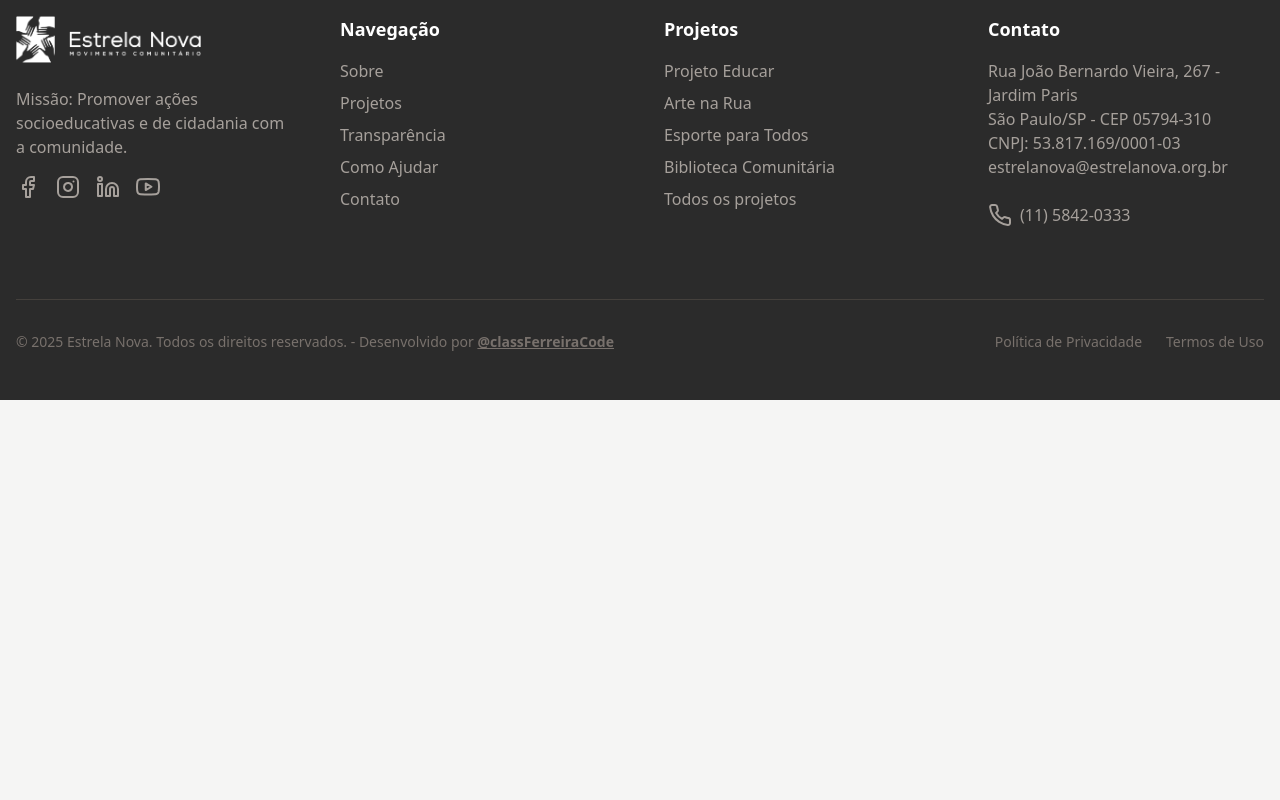
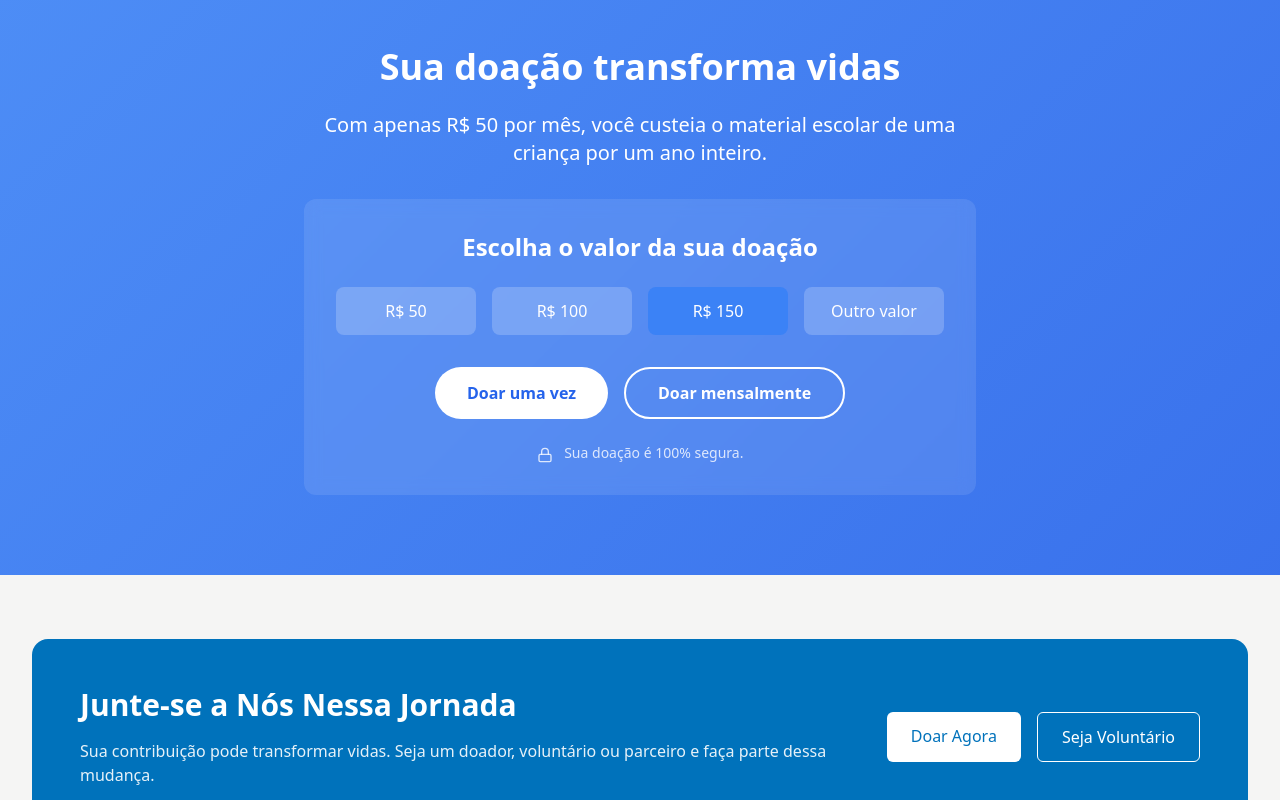
Before and after one commit to classferreiracode/estrela-nova, a Vue app: page / in a window 1280 px wide. Shown: the part 4320-5120 px from the top of the page. Before the commit the page ends 4720 px from the top, so only its background shows below. Built offline with nearby package versions, Linux system fonts and the light colour scheme.

Commit message:
feat: update footer and home view components with new layout and donation section

```diff
--- a/src/components/FooterComponent.vue
+++ b/src/components/FooterComponent.vue
@@ -2,155 +2,131 @@
 import { onMounted } from 'vue'
 
 onMounted(() => {
-    feather.replace()
+    window.feather.replace()
 })
 </script>
 <template>
     <!-- Footer -->
-    <footer class="bg-[#2B2B2B] text-white py-12">
-        <div class="container mx-auto px-4">
-            <div class="grid grid-cols-1 md:grid-cols-4 gap-12">
+    <footer class="bg-stone-800 text-white pt-12 pb-6">
+        <div class="max-w-7xl mx-auto px-4 sm:px-6 lg:px-8">
+            <div class="grid md:grid-cols-4 gap-8 mb-8">
                 <div>
-                    <a href="/" class="flex items-center mb-6">
-                        <img
-                            src="@/assets/images/logo-branco.png"
-                            alt="Logo Estrela Nova"
-                            class="h-12 mr-3"
-                        />
-                    </a>
-                    <p class="text-stone-400 mb-4">
-                        Missão: Promover ações socioeducativas e de cidadania com a comunidade.
+                    <img
+                        src="@/assets/images/logo-branco.png"
+                        alt="Logo Estrela Nova"
+                        class="h-12 mr-3"
+                    />
+                    <p class="text-stone-300 mb-4">
+                        Promovendo ações socioeducativas e de cidadania com a comunidade.
                     </p>
                     <div class="flex space-x-4">
-                        <a href="#" class="text-stone-400 hover:text-white transition-slow">
+                        <a
+                            href="https://www.facebook.com/EstrelaNovaMC/"
+                            target="_blank"
+                            class="text-stone-300 hover:text-white"
+                        >
                             <i data-feather="facebook"></i>
                         </a>
-                        <a href="#" class="text-stone-400 hover:text-white transition-slow">
+                        <a
+                            href="https://www.instagram.com/estrelanovamc/"
+                            target="_blank"
+                            class="text-stone-300 hover:text-white"
+                        >
                             <i data-feather="instagram"></i>
                         </a>
-                        <a href="#" class="text-stone-400 hover:text-white transition-slow">
+                        <a
+                            href="https://www.linkedin.com/company/estrelanovamc/"
+                            target="_blank"
+                            class="text-stone-300 hover:text-white"
+                        >
                             <i data-feather="linkedin"></i>
                         </a>
-                        <a href="#" class="text-stone-400 hover:text-white transition-slow">
+                        <a
+                            href="https://youtube.com/estrelanovamc/"
+                            target="_blank"
+                            class="text-stone-300 hover:text-white"
+                        >
                             <i data-feather="youtube"></i>
                         </a>
                     </div>
                 </div>
-
                 <div>
-                    <h3 class="font-bold text-lg mb-4">Navegação</h3>
+                    <h4 class="font-bold mb-4">Links Rápidos</h4>
                     <ul class="space-y-2">
                         <li>
-                            <a href="#sobre" class="text-stone-400 hover:text-white transition-slow"
-                                >Sobre</a
-                            >
+                            <a href="#" class="text-stone-300 hover:text-white">Início</a>
                         </li>
                         <li>
-                            <a
-                                href="#projetos"
-                                class="text-stone-400 hover:text-white transition-slow"
-                                >Projetos</a
-                            >
+                            <a href="#" class="text-stone-300 hover:text-white">Sobre Nós</a>
                         </li>
                         <li>
-                            <a
-                                href="#transparencia"
-                                class="text-stone-400 hover:text-white transition-slow"
-                                >Transparência</a
-                            >
+                            <a href="#" class="text-stone-300 hover:text-white">Projetos</a>
                         </li>
                         <li>
-                            <a
-                                href="#ajudar"
-                                class="text-stone-400 hover:text-white transition-slow"
-                                >Como Ajudar</a
-                            >
+                            <a href="#" class="text-stone-300 hover:text-white">Como Ajudar</a>
                         </li>
                         <li>
-                            <a
-                                href="#contato"
-                                class="text-stone-400 hover:text-white transition-slow"
-                                >Contato</a
-                            >
+                            <a href="#" class="text-stone-300 hover:text-white">Contato</a>
                         </li>
                     </ul>
                 </div>
-
                 <div>
-                    <h3 class="font-bold text-lg mb-4">Projetos</h3>
-                    <ul class="space-y-2">
-                        <li>
-                            <a href="#" class="text-stone-400 hover:text-white transition-slow"
-                                >Projeto Educar</a
-                            >
+                    <h4 class="font-bold mb-4">Contato</h4>
+                    <ul class="space-y-2 text-stone-300">
+                        <li class="flex items-start">
+                            <i data-feather="map-pin" class="mr-2 mt-1 flex-shrink-0"></i>
+                            <span>Rua João Bernardo Vieira, 267 - Jardim Paris, São Paulo/SP</span>
                         </li>
-                        <li>
-                            <a href="#" class="text-stone-400 hover:text-white transition-slow"
-                                >Arte na Rua</a
-                            >
+                        <li class="flex items-center">
+                            <i data-feather="mail" class="mr-2"></i>
+                            <span>estrelanova@estrelanova.org.br</span>
                         </li>
-                        <li>
-                            <a href="#" class="text-stone-400 hover:text-white transition-slow"
-                                >Esporte para Todos</a
-                            >
-                        </li>
-                        <li>
-                            <a href="#" class="text-stone-400 hover:text-white transition-slow"
-                                >Biblioteca Comunitária</a
-                            >
-                        </li>
-                        <li>
-                            <a href="#" class="text-stone-400 hover:text-white transition-slow"
-                                >Todos os projetos</a
-                            >
+                        <li class="flex items-center">
+                            <i data-feather="phone" class="mr-2"></i>
+                            <span>(11) 5842-0333</span>
                         </li>
                     </ul>
                 </div>
-
                 <div>
-                    <h3 class="font-bold text-lg mb-4">Contato</h3>
-                    <address class="not-italic text-stone-400">
-                        Rua João Bernardo Vieira, 267 - Jardim Paris<br />
-                        São Paulo/SP - CEP 05794-310<br />
-                        CNPJ: 53.817.169/0001-03<br />
-                        <a
-                            href="mailto:estrelanova@estrelanova.org.br"
-                            class="hover:text-white transition-slow"
-                            >estrelanova@estrelanova.org.br</a
-                        ><br /><br />
-                        <div class="flex items-center space-x-2">
-                            <i data-feather="phone"></i>
-                            <span class="hover:text-white transition-slow">(11) 5842-0333</span>
-                        </div>
-
-                        <br />
-                    </address>
+                    <h4 class="font-bold mb-4">Newsletter</h4>
+                    <p class="text-stone-300 mb-4">
+                        Assine nossa newsletter e receba atualizações sobre nossos projetos.
+                    </p>
+                    <form class="flex">
+                        <input
+                            type="email"
+                            placeholder="Seu melhor e-mail"
+                            class="px-4 py-2 rounded-l-md bg-stone-100 text-stone-800 w-full"
+                        />
+                        <button
+                            type="submit"
+                            class="bg-primary text-white px-4 py-2 rounded-r-md hover:bg-blue-600"
+                        >
+                            <i data-feather="send"></i>
+                        </button>
+                    </form>
                 </div>
             </div>
-
             <div
-                class="border-t border-stone-700 mt-12 pt-8 flex flex-col md:flex-row justify-between items-center"
+                class="border-t border-stone-700 pt-6 flex flex-col md:flex-row justify-between items-center"
             >
-                <p class="text-stone-500 text-sm mb-4 md:mb-0">
+                <p class="text-stone-300 mb-4 md:mb-0">
                     &copy; {{ new Date().getFullYear() }} Estrela Nova. Todos os direitos
-                    reservados. - Desenvolvido por
+                    reservados. - Desenvolvido com muito
+                    <i data-feather="heart" class="hover:text-red-500 w-4 h-4 inline"></i> por
                     <a
-                        href="https://github.com/classFerreiraCode"
+                        href="https://ferreira-si.vercel.app/"
                         target="_blank"
                         rel="noopener"
-                        title="classFerreiraCode"
-                        aria-label="classFerreiraCode"
+                        title="Ferreira S.I"
+                        aria-label="Ferreira S.I"
                         class="hover:text-white transition-slow underline font-semibold"
-                        >@classFerreiraCode</a
+                        >Ferreira S.I</a
                     >
                 </p>
                 <div class="flex space-x-6">
-                    <a href="#" class="text-stone-500 hover:text-white text-sm transition-slow"
-                        >Política de Privacidade</a
-                    >
-                    <a href="#" class="text-stone-500 hover:text-white text-sm transition-slow"
-                        >Termos de Uso</a
-                    >
+                    <a href="#" class="text-stone-300 hover:text-white">Política de Privacidade</a>
+                    <a href="#" class="text-stone-300 hover:text-white">Termos de Uso</a>
                 </div>
             </div>
         </div>
--- a/src/views/HomeView.vue
+++ b/src/views/HomeView.vue
@@ -400,7 +400,7 @@
                         href="#"
                         class="inline-flex items-center bg-secondary text-white px-6 py-3 rounded-md font-medium hover:bg-secondary-600 transition"
                     >
-                        Seja um apoiador <i data-feather="arrow-right" class="ml-2"></i>
+                        Ver mais <i data-feather="arrow-right" class="ml-2"></i>
                     </a>
                 </div>
             </div>
@@ -493,6 +493,97 @@
             </div>
         </section>
 
+        <!-- Donation CTA -->
+        <section id="doar" class="py-20 hero-gradient text-white">
+            <div class="container mx-auto px-4">
+                <div class="max-w-4xl mx-auto text-center">
+                    <h2 class="text-3xl md:text-4xl font-bold mb-6">Sua doação transforma vidas</h2>
+                    <p class="text-xl mb-8 max-w-2xl mx-auto">
+                        Com apenas R$ 50 por mês, você custeia o material escolar de uma criança por
+                        um ano inteiro.
+                    </p>
+
+                    <div class="bg-white/10 backdrop-blur-sm rounded-xl p-8 max-w-2xl mx-auto">
+                        <h3 class="text-2xl font-bold mb-6">Escolha o valor da sua doação</h3>
+
+                        <div class="grid grid-cols-2 md:grid-cols-4 gap-4 mb-8">
+                            <button
+                                class="bg-white/20 hover:bg-white/30 py-3 rounded-lg font-medium transition-slow"
+                            >
+                                R$ 50
+                            </button>
+                            <button
+                                class="bg-white/20 hover:bg-white/30 py-3 rounded-lg font-medium transition-slow"
+                            >
+                                R$ 100
+                            </button>
+                            <button
+                                class="bg-primary-500 py-3 rounded-lg font-medium transition-slow"
+                            >
+                                R$ 150
+                            </button>
+                            <button
+                                class="bg-white/20 hover:bg-white/30 py-3 rounded-lg font-medium transition-slow"
+                            >
+                                Outro valor
+                            </button>
+                        </div>
+
+                        <div class="flex flex-col md:flex-row gap-4 justify-center">
+                            <button
+                                class="bg-white text-primary-600 hover:bg-stone-100 px-8 py-3 rounded-full font-bold transition-slow"
+                            >
+                                Doar uma vez
+                            </button>
+                            <button
+                                class="border-2 border-white hover:bg-white/10 px-8 py-3 rounded-full font-bold transition-slow"
+                            >
+                                Doar mensalmente
+                            </button>
+                        </div>
+
+                        <div class="mt-6 text-sm text-white/80">
+                            <i data-feather="lock" class="inline mr-2 w-4 h-4"></i>
+                            Sua doação é 100% segura.
+                        </div>
+                    </div>
+                </div>
+            </div>
+        </section>
+
+        <!-- CTA Section -->
+        <section class="py-16 bg-stone-100">
+            <div class="max-w-7xl mx-auto px-4 sm:px-6 lg:px-8">
+                <div class="bg-primary rounded-2xl p-8 md:p-12 text-white">
+                    <div class="md:flex items-center justify-between">
+                        <div class="md:w-2/3 mb-6 md:mb-0">
+                            <h2 class="text-2xl md:text-3xl font-bold mb-4">
+                                Junte-se a Nós Nessa Jornada
+                            </h2>
+                            <p class="text-white/90">
+                                Sua contribuição pode transformar vidas. Seja um doador, voluntário
+                                ou parceiro e faça parte dessa mudança.
+                            </p>
+                        </div>
+                        <div class="flex flex-col space-y-4 md:space-y-0 md:flex-row md:space-x-4">
+                            <a
+                                href="https://estrelanovadoe.paradoar.org/"
+                                target="_blank"
+                                rel="noopener noreferrer"
+                                class="bg-white text-primary px-6 py-3 rounded-md font-medium text-center hover:bg-stone-100 transition"
+                                >Doar Agora</a
+                            >
+                            <a
+                                href="#"
+                                class="bg-primary border border-white text-white px-6 py-3 rounded-md font-medium text-center hover:bg-blue-600 transition"
+                                >Seja Voluntário</a
+                            >
+                        </div>
+                    </div>
+                </div>
+            </div>
+        </section>
+
         <ModalComponent v-if="showModal" @close="showModal = false">
             <template v-slot:content>
                 <div class="p-6">
```
